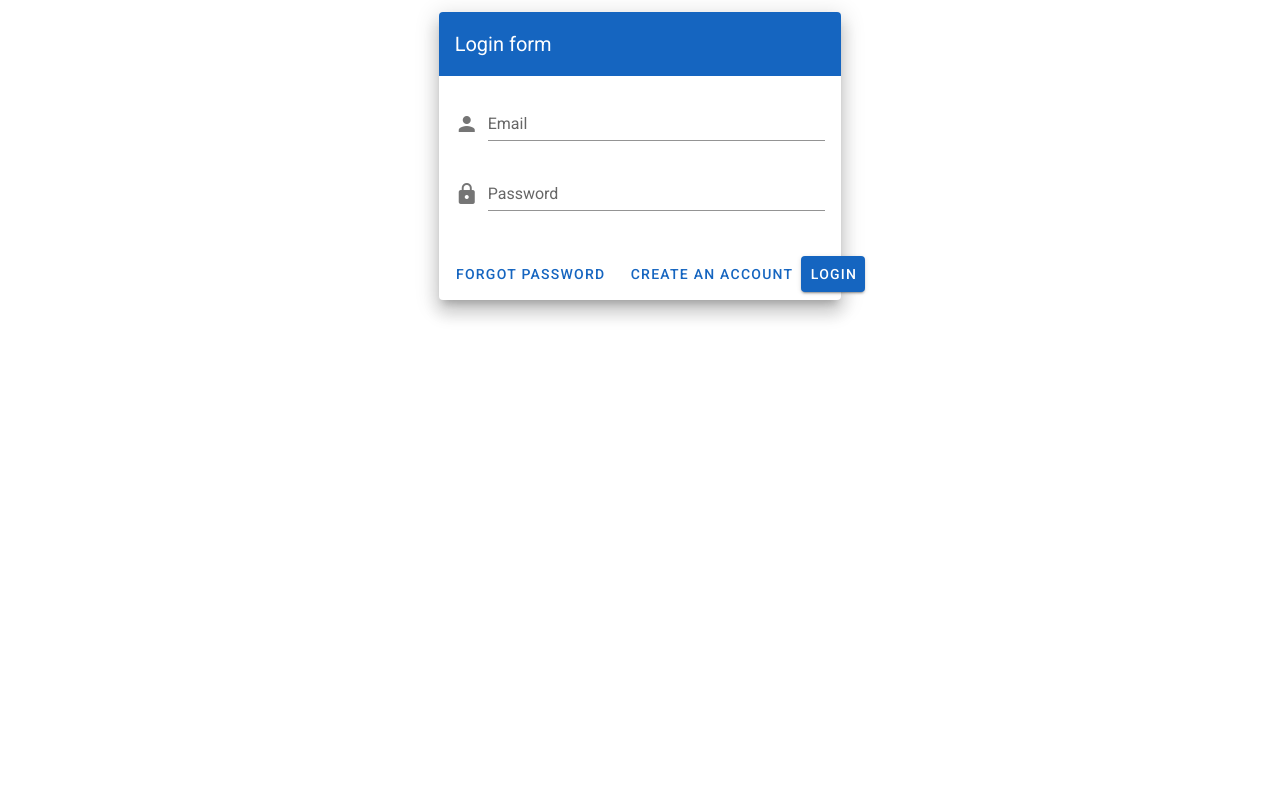
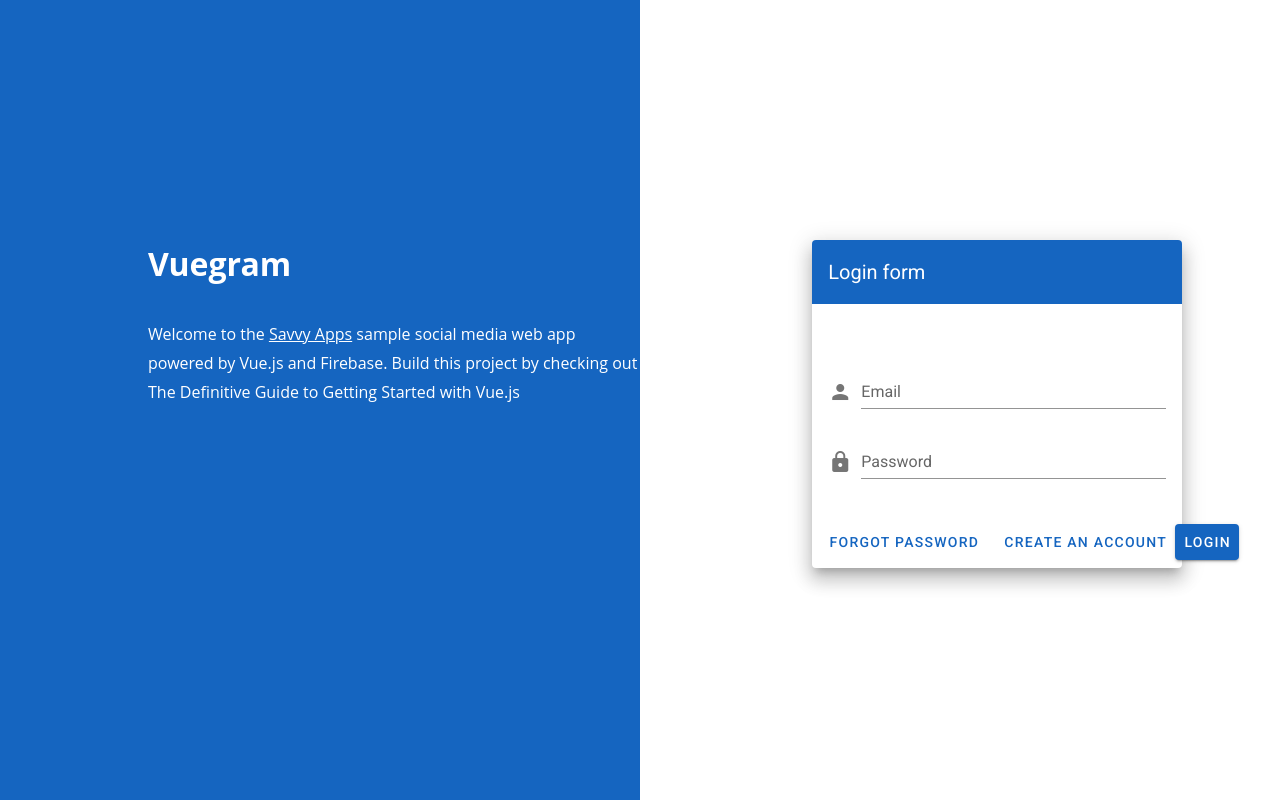
Before and after one commit to AleksandarRatkov/Vuegram, a Vue app: page /login in a window 1280 px wide. Built offline with nearby package versions, Linux system fonts and the light colour scheme; no server answers.

Commit message:
Improve styling

```diff
--- a/src/App.vue
+++ b/src/App.vue
@@ -1,11 +1,9 @@
 <template>
 <v-app id="inspire">
-    <side-drawer v-if="!isLoginPage"/>
-    <navbar v-if="!isLoginPage"/>
+    <side-drawer v-if="!isLoginPage" />
+    <navbar v-if="!isLoginPage" />
     <v-content>
-        <v-container fluid>
-            <router-view/>
-        </v-container>
+        <router-view />
     </v-content>
 </v-app>
 </template>
@@ -13,14 +11,16 @@
 <script>
 import Navbar from '@/components/Navbar.vue';
 import SideDrawer from '@/components/SideDrawer.vue';
-import { mapState } from 'vuex';
+import {
+    mapState
+} from 'vuex';
 
 export default {
     name: 'App',
 
     components: {
-      Navbar,
-      SideDrawer
+        Navbar,
+        SideDrawer
     },
     computed: {
         ...mapState(['isLoginPage'])
--- a/src/locales/en.json
+++ b/src/locales/en.json
@@ -20,10 +20,10 @@
   },
   "dashboard": {
     "post": "Post",
-    "comments": "Comments",
     "showComments": "Show all comments",
     "hideComments": "Hide all comments",
     "addComment": "Add comment",
-    "onYourMind": "What's on your mind?"
+    "onYourMind": "What's on your mind?",
+    "showFullPost": "Click to see complete post"
   }
 }
--- a/src/locales/sr.json
+++ b/src/locales/sr.json
@@ -20,10 +20,10 @@
   },
   "dashboard": {
     "post": "Okači",
-    "comments": "Komentari",
     "showComments": "Prikaži sve komentare",
     "hideComments": "Sakrij sve komentare",
     "addComment": "Dodaj komentar",
-    "onYourMind": "O čemu razmišljaš?"
+    "onYourMind": "O čemu razmišljaš?",
+    "showFullPost": "Kliknite da vidite ceo post"
   }
 }
--- a/src/views/Login.vue
+++ b/src/views/Login.vue
@@ -1,11 +1,27 @@
 <template>
+<v-container fluid class="background">
+    <v-layout row>
+        <v-flex md6 class="full-height">
+            <h1>Vuegram</h1>
+            <p class="login-text">
+                Welcome to the
+                <a href="https://savvyapps.com/" target="_blank">Savvy Apps</a> sample
+                social media web app powered by Vue.js and Firebase. Build this
+                project by checking out The Definitive Guide to Getting Started with
+                Vue.js
+            </p>
+        </v-flex>
+
+        <v-flex md6 class="full-height">
             <v-row align="center" justify="center">
-    <v-col cols="12" sm="8" md="4">
+                <v-col cols="12" sm="8" md="8">
                     <v-card class="elevation-12" v-show="showLoginForm">
                         <v-toolbar color="blue darken-3" dark flat>
                             <v-toolbar-title>Login form</v-toolbar-title>
                         </v-toolbar>
-            <v-progress-circular :size="50" color="primary" indeterminate v-if="performingRequest"></v-progress-circular>
+                        <v-flex class="position" md4 offset-md4>
+                            <v-progress-circular :size="120" color="primary" indeterminate v-if="performingRequest">Loading</v-progress-circular>
+                        </v-flex>
                         <v-card-text v-if="!performingRequest">
                             <v-form @submit.prevent>
                                 <ValidationProvider v-slot="{ errors }" name="email" rules="required|email">
@@ -29,7 +45,9 @@
                         <v-toolbar color="blue darken-3" dark flat>
                             <v-toolbar-title>Signup form</v-toolbar-title>
                         </v-toolbar>
-            <v-progress-circular :size="50" color="primary" indeterminate v-if="performingRequest"></v-progress-circular>
+                        <v-flex class="position" md4 offset-md4>
+                            <v-progress-circular :size="120" color="primary" indeterminate v-if="performingRequest">Loading</v-progress-circular>
+                        </v-flex>
                         <v-card-text v-if="!performingRequest">
                             <v-form @submit.prevent>
                                 <v-text-field v-model="signupForm.name" label="Name" name="name" prepend-icon="person" type="text" />
@@ -50,9 +68,12 @@
                         <v-toolbar color="blue darken-3" dark flat>
                             <v-toolbar-title>Reset a password</v-toolbar-title>
                         </v-toolbar>
-            <div>
-                <v-progress-circular :size="100" color="primary" indeterminate v-if="performingRequest"></v-progress-circular>
-            </div>
+
+                        <v-flex md4 offset-md4>
+                            <v-flex class="position" md4 offset-md4>
+                                <v-progress-circular :size="120" color="primary" indeterminate v-if="performingRequest">Loading</v-progress-circular>
+                            </v-flex>
+                        </v-flex>
                         <v-card-text v-if="!performingRequest">
                             <v-card-text>We will send you an email to reset your password</v-card-text>
                             <v-form @submit.prevent>
@@ -69,6 +90,9 @@
                     </v-card>
                 </v-col>
             </v-row>
+        </v-flex>
+    </v-layout>
+</v-container>
 </template>
 
 <script>
@@ -225,5 +249,39 @@ export default {
 </script>
 
 <style lang="scss" scoped>
+$primary: #1565C0;
+$white: #fff;
 
+.position {
+    margin-top: 40px;
+    margin-bottom: 40px;
+}
+
+.full-height {
+    color: white;
+    height: 100vh;
+    padding-top: 30vh;
+}
+
+.background {
+    background: linear-gradient(to right, $primary 0%, $primary 50%, $white 50%, $white 100%);
+    padding-left: 20vh;
+}
+
+.login-text {
+    max-width: 490px;
+    margin-top: 2rem;
+    line-height: 1.8;
+    font-family: "Open Sans", sans-serif;
+}
+
+h1 {
+    font-size: 2rem;
+    margin: 0 0 0.5rem;
+    font-family: "Open Sans", sans-serif;
+}
+
+.full-height a {
+    color: #fff;
+}
 </style>
--- a/src/views/Settings.vue
+++ b/src/views/Settings.vue
@@ -1,8 +1,7 @@
 <template>
-<div>
 <v-container grid-list-xl text-xs-center>
-        <v-layout>
-            <v-flex>
+    <v-layout class="settings">
+        <v-flex md10 offset-md1>
             <v-alert v-model="showSuccess" transition="scale-transition" dismissible color="green" border="left" elevation="20" colored-border icon="mdi-checkbox-marked-circle-outline">
                 {{$t('settings.alert')}} </v-alert>
             <v-card height="fix-content" elevation="18">
@@ -24,7 +23,6 @@
         </v-flex>
     </v-layout>
 </v-container>
-</div>
 </template>
 
 <script>
@@ -62,5 +60,7 @@ export default {
 </script>
 
 <style lang="scss" scoped>
-
+.settings {
+    padding-top: 5vh;
+}
 </style>
```
Also changed, not shown: src/views/Dashboard.vue (+71 -23 lines). Lines whose indentation alone changed are shown as unchanged.
